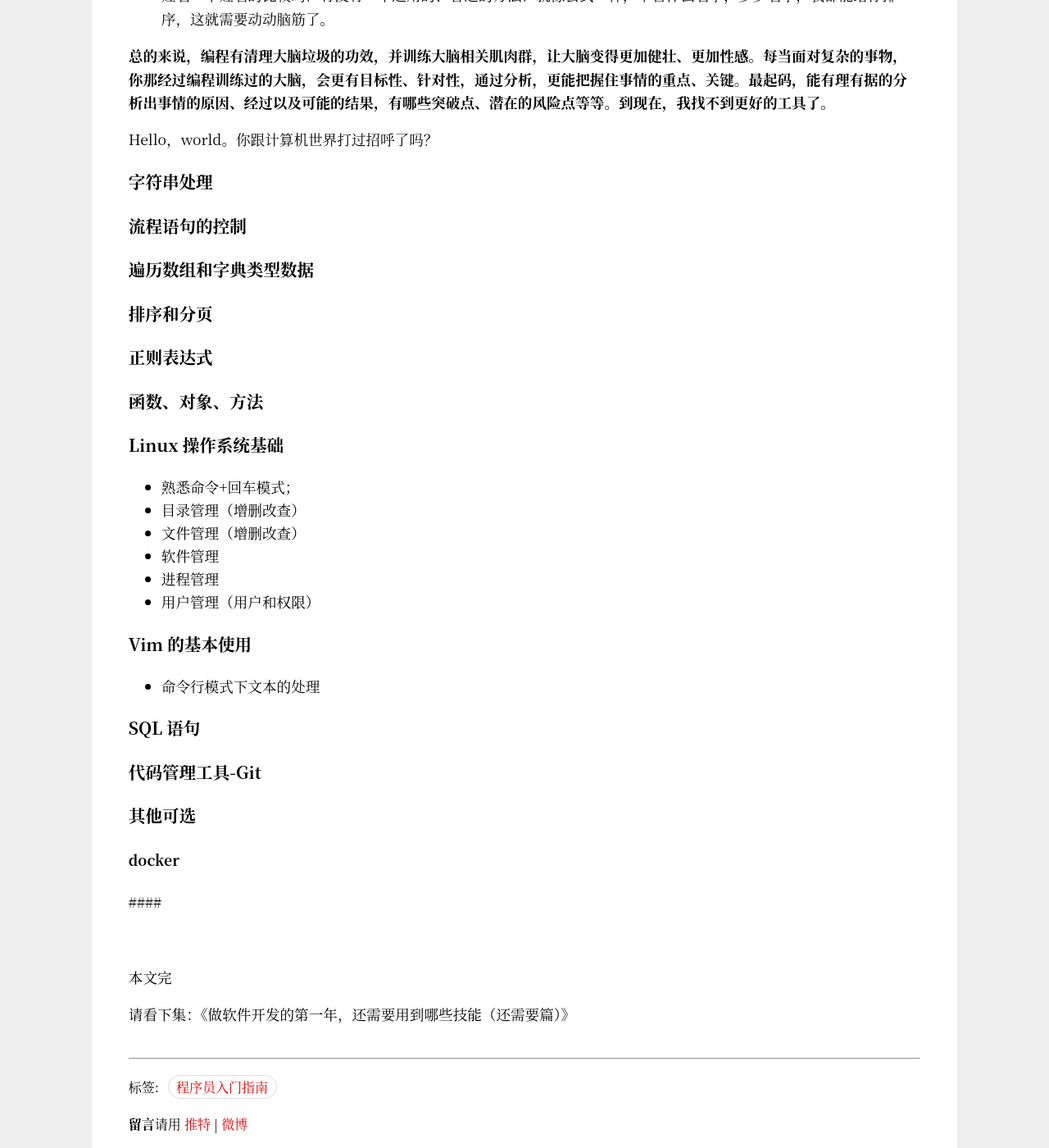
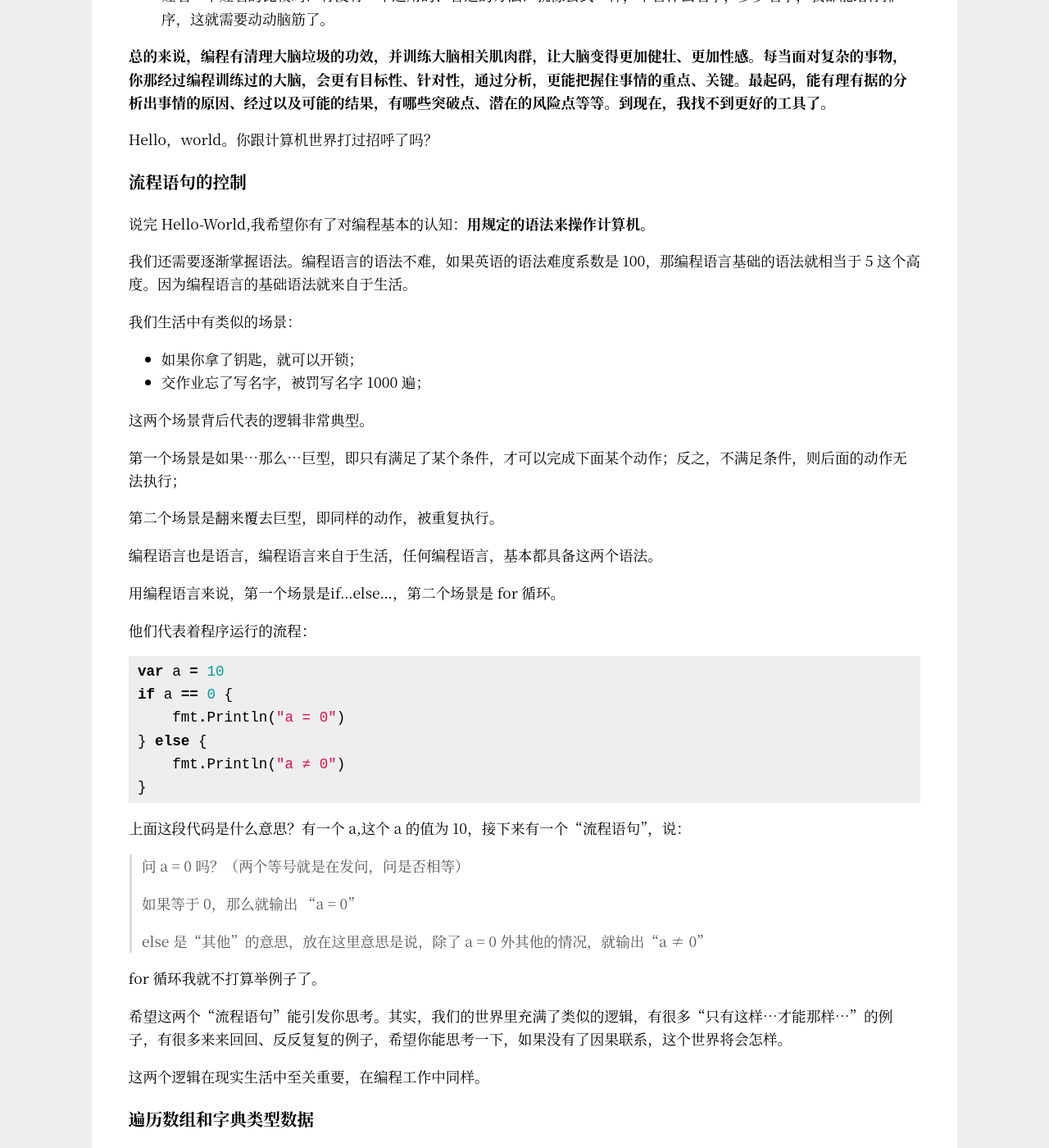
Before and after one commit to Haiyung/haiyung.github.io, a Jekyll site: the page built from _posts/2019-10-27-minimum-skills-in-the-first-year-of-development.md, in a window 1280 px wide and 1400 px high, scrolled down 3657 px. Shown: the whole window at 82% size. Built offline with Jekyll 4.4.1, drawn with Linux system fonts in a browser that asks for light colours.

Commit message:
article: update article

````diff
--- a/_posts/2019-10-27-minimum-skills-in-the-first-year-of-development.md
+++ b/_posts/2019-10-27-minimum-skills-in-the-first-year-of-development.md
@@ -120,19 +120,60 @@ func main() {
 
 Hello，world。你跟计算机世界打过招呼了吗？
 
-### 字符串处理
-
-
-
-
-
 ### 流程语句的控制
 
+说完 Hello-World,我希望你有了对编程基本的认知：**用规定的语法来操作计算机。**
+
+我们还需要逐渐掌握语法。编程语言的语法不难，如果英语的语法难度系数是 100，那编程语言基础的语法就相当于 5 这个高度。因为编程语言的基础语法就来自于生活。
+
+我们生活中有类似的场景：
+
+- 如果你拿了钥匙，就可以开锁；
+- 交作业忘了写名字，被罚写名字 1000 遍；
+
+这两个场景背后代表的逻辑非常典型。
+
+第一个场景是如果...那么...巨型，即只有满足了某个条件，才可以完成下面某个动作；反之，不满足条件，则后面的动作无法执行；
+
+第二个场景是翻来覆去巨型，即同样的动作，被重复执行。
+
+编程语言也是语言，编程语言来自于生活，任何编程语言，基本都具备这两个语法。
+
+用编程语言来说，第一个场景是if...else...，第二个场景是 for 循环。
+
+他们代表着程序运行的流程：
+
+```go
+var a = 10
+if a == 0 {
+    fmt.Println("a = 0")
+} else {
+    fmt.Println("a ≠ 0")
+}
+```
+
+上面这段代码是什么意思？有一个 a,这个 a 的值为 10，接下来有一个“流程语句”，说：
+
+> 问 a = 0 吗？（两个等号就是在发问，问是否相等）
+>
+> 如果等于 0，那么就输出 “a = 0”
+>
+> else 是“其他”的意思，放在这里意思是说，除了 a = 0 外其他的情况，就输出“a ≠ 0”
+
+for 循环我就不打算举例子了。
+
+希望这两个“流程语句”能引发你思考。其实，我们的世界里充满了类似的逻辑，有很多“只有这样...才能那样...”的例子，有很多来来回回、反反复复的例子，希望你能思考一下，如果没有了因果联系，这个世界将会怎样。
+
+这两个逻辑在现实生活中至关重要，在编程工作中同样。
 
 ### 遍历数组和字典类型数据
 
 
+### 字符串处理
+
+
 ### 排序和分页
+
 
 
 ### 正则表达式
````
